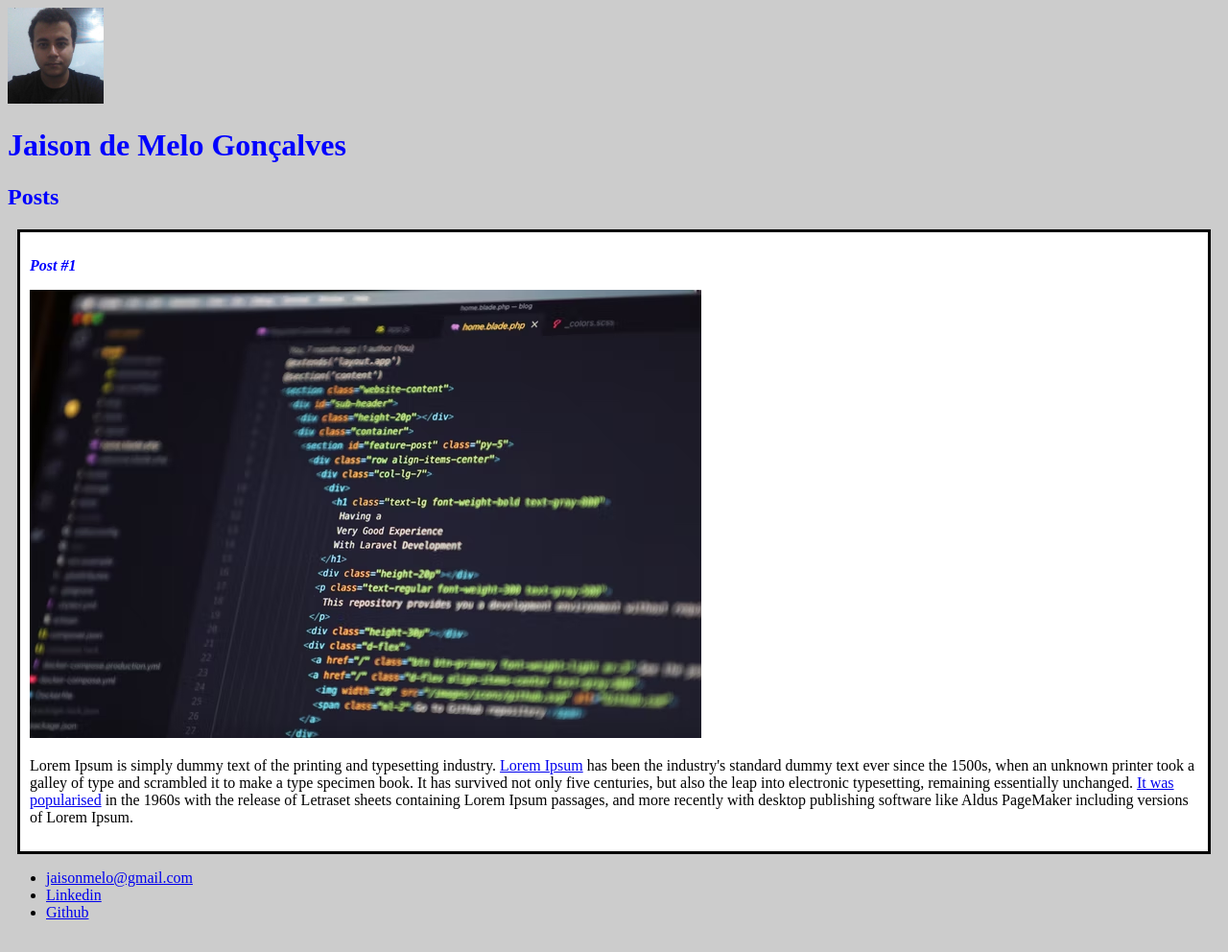
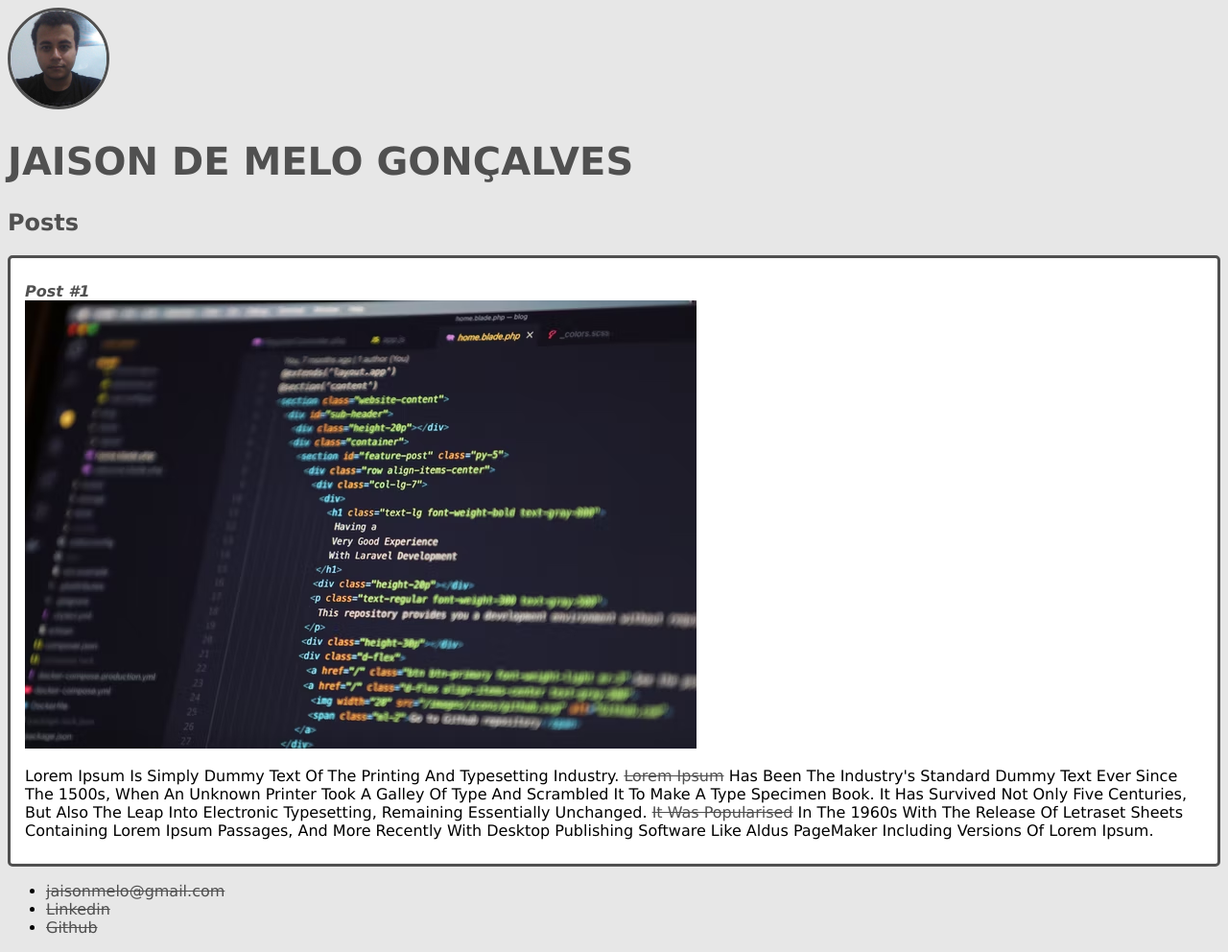
Before and after one commit to jaisonmelo/Introdu-o-a-cria-o-de-websites, a plain HTML site: page front/index.html in a window 1280 px wide. Shown: the whole page at 96% size. Drawn offline with Linux system fonts and the light colour scheme.

Commit message:
estilo de elementos e texto

```diff
--- a/front/index.html
+++ b/front/index.html
@@ -9,7 +9,7 @@
 </head>
 <body>
     <header>
-        <img src="../media/1532538958961.jpg" style="width: 100px; heigth: 100px" alt="foto autor">
+        <img src="../media/1532538958961.jpg" alt="foto autor" class="imgAutor">
         <h1 id="title">
             Jaison de Melo Gonçalves
         </h1>
@@ -25,9 +25,9 @@
                 <h3 class="postTitle">
                     Post #1
                 </h3>
-                <img src="../media/photo-1607706189992-eae578626c86.avif" alt="Editor de texto contendo código html">
+                <img src="../media/photo-1607706189992-eae578626c86.avif" alt="Editor de texto contendo código html" class="postImg">
             </header>
-            <p>
+            <p class="postContent">
                 Lorem Ipsum is simply dummy text of the printing and
                 typesetting industry.
                 <a href="https://www.linkedin.com/in/jaison-de-melo-gon%C3%A7alves-42095666/" target="_blank"> Lorem Ipsum</a> has been the industry's
--- a/front/style.css
+++ b/front/style.css
@@ -1,19 +1,51 @@
 body {
-background-color: #ccc;
+background-color: #E7E7E7;
+font-family: Verdana, Geneva, Tahoma, sans-serif;
 }
 
 #title, .subTitle, .postTitle {
-    color: blue;
+    color: #505050;
+}
+
+#title {
+    font-size: 40px;
+    text-transform: uppercase;
+}
+
+a {
+    text-decoration: line-through;
+    color: #505050;
 }
 
 .postTitle {
     font-size: 16px;
     font-style: italic;
+    margin: 0;
+    margin-top: 10px;
 }
 
 .post {
     background-color: #fff;
-    padding: 10px;
-    border: 3px solid #000;
-    margin: 10px;
+    padding: 15px;
+    border: 3px solid #505050;
+    margin-bottom: 15px;
+    border-radius: 5px;
 }
+
+.postContent {
+    margin: 0px;
+    margin-bottom: 10px;
+    text-transform: capitalize;
+}
+
+.postImg {
+    margin-bottom: 15px;
+}
+
+.imgAutor {
+    border-radius: 50%;
+    width: 100px;
+    height: 100px;
+    border: 3px solid #505050;
+
+}
```
